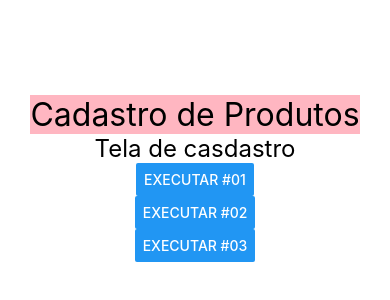
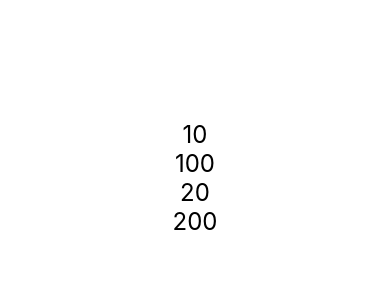
Before and after one commit to mahfreitas/ReactNative, a React Native app in the folder exercicios/: screen / in a window 390 px wide. Shown: the part 244-544 px from the top of the page. Built offline with nearby package versions, Linux system fonts and the light colour scheme.

Commit message:
useState e comunicação direta

```diff
--- a/exercicios/src/App.js
+++ b/exercicios/src/App.js
@@ -7,7 +7,7 @@
 */
 
 //importamos a VIEW para usar a tag como um container
-import { View  , StyleSheet} from 'react-native'
+import { View, StyleSheet } from 'react-native'
 
 /*
 Usado para usar componentes textuais em jsx
@@ -18,12 +18,16 @@
 Quando os componentes não foram exportados como padrão,(como em Multi os componentes 1 e 2) precisa usar o par de chaves para ler e o nome importa, precisa ser o mesmo nome do componente da função nomeada.
 Quando é exportado como padrão (como o Componente Oficial), eu posso escolher como vou chamar a importação desse componente( no caso Primeiro)
 */
-import  CompPadrao ,{ Comp1 , Comp2 } from './componentes/Multi'
-import  Primeiro from './componentes/Primeiro'
-import MaiorMenor from './componentes/MinMax'
-import Desafio from './componentes/DesafioAleatorio'
-import Title from './componentes/Titulo'
-import Botao from './componentes/Botao'
+
+//import CompPadrao, { Comp1, Comp2 } from './componentes/Multi'
+//import Primeiro from './componentes/Primeiro'
+//import MaiorMenor from './componentes/MinMax'
+//import Desafio from './componentes/DesafioAleatorio'
+//import Title from './componentes/Titulo'
+//import PrimeiroBotao from './componentes/Botao'
+//import Contador from './componentes/Contador'
+//import Nome from './componentes/AlteraNome'
+import Dad from './componentes/direta/Pai'
 
 
 
@@ -63,7 +67,7 @@
 }
 */
 
- // export default () => <Text>Primeiro Componente !!!!!</Text>
+// export default () => <Text>Primeiro Componente !!!!!</Text>
 
 // Todos as opcões são componentes funcionais (baseados em função)
 // Também existem componetes baseados em classes ( que em JS também são funções)
@@ -81,9 +85,26 @@
     <View style={style.App}>
 
 
-        <Title principal="Cadastro de Produtos" secundario="Tela de casdastro"></Title>
+        {/**Importei e estou instanciando o componente pai, e ele vai ter acesso ao componente filho */}
+        <Dad></Dad>
 
-        <Botao></Botao>
+
+
+        {/* testando useStates (Não userStates)
+        <Nome name1="Maria" name2="João"></Nome>
+        <Nome/>
+        */}
+
+        {/** chaves se não for string é porque quando são valores tipos primitivos , mas eu pesquisei e string também é um tipo primitivo?*/}
+
+        {/**
+        <Contador valorInicial= {100} passo={2}></Contador>
+        <Contador/>
+        */}
+
+        {/* <Title principal="Cadastro de Produtos" secundario="Tela de casdastro"></Title>
+
+        <PrimeiroBotao/> */}
 
 
 
@@ -93,7 +114,7 @@
          * passar parametros é como passar atributos em HTML, mas não esquece de usar chaves se não for string.
          */}
 
-         {/*
+        {/*
         <MaiorMenor Max="3" Min="1"/>
         <MaiorMenor Max={12} Min={6}/>
         <CompPadrao></CompPadrao>
@@ -107,7 +128,7 @@
          */}
 
         {
-         //   <Desafio Start={100} End={200}></Desafio>
+            //   <Desafio Start={100} End={200}></Desafio>
         }
 
 
@@ -122,8 +143,8 @@
     App: {
         // backgroundColor: '#A00',
         flexGrow: 1,
-        justifyContent: "center" ,// eixo principal - a coluna para mobile
+        justifyContent: "center",// eixo principal - a coluna para mobile
         alignItems: "center", // eixo cruzado - a linha para
-        padding : 20
+        padding: 20
     }
 })
--- /dev/null
+++ b/exercicios/src/componentes/AlteraNome.js
@@ -0,0 +1,27 @@
+import React , { useState }  from 'react'
+import { Text , Button } from 'react-native'
+import Estilo from './estilo'
+
+// useState é um hook , existem vários hooks
+// ele detecta quando há uma mudança no estado da variável e informa para a interface gráfica no momento certo.
+export default ({name1= "Mary",name2 = "Anne"})=>{
+
+    const [nome, setNome]= useState(name1)
+    // Nao altero diretamente o nome, eu chamo a função para fazer essa alteração
+    const altera1 = ()=>{setNome(name2)}
+    const altera2 = () =>{setNome(name1)}
+
+    return (
+        <>
+        <Text style={[Estilo.BGV, Estilo.txtGG]}>{nome}</Text>
+        <Button
+        title='Alterar'
+        onPress={altera1}
+        />
+        <Button
+        title='Alterar'
+        onPress={altera2}
+        />
+        </>
+    )
+}
--- a/exercicios/src/componentes/Botao.js
+++ b/exercicios/src/componentes/Botao.js
@@ -1,6 +1,7 @@
 import React from 'react'
 import { Button } from 'react-native'
 
+//testar se colocar arrow function vai funcionar ou precisa ser props por causa dos atributos do button
 export default props => {
 
     /**
--- /dev/null
+++ b/exercicios/src/componentes/Contador.js
@@ -0,0 +1,64 @@
+import React, { useState }from 'react'
+// UseState altera e notifica a interface gráfica sobre a alteração no momento certo
+import { Text, Button } from 'react-native'
+import Estilo from './estilo'
+
+export default ({valorInicial= 0, passo= 4 }) => { // usando destructuring para extrair os valores de props e passando valores padrão para o caso de não ser passado nenhum atributo da instancia do componente.
+
+    // const { valorInicial , passo } = props - opção de utilização de destructuring
+
+    //Este código faz o incremento, mas não altera a interface gráfica
+    /*
+    let numero = props.valorInicial
+    const inc = () => numero++
+    const dec = () => {
+        numero--
+        console.warn(numero)
+    }
+    */
+
+    //Alterando a interface gráfica a partir do estado atual da variável
+
+    const [valor,setValor] = useState(valorInicial)
+    // de acordo com o destructturing valor esta recebendo o valor inicial e setvalor
+
+
+    const inc = () => setValor(valor + passo)
+    const dec = () => setValor(valor - passo)
+
+    return (
+        <>
+            <Text style={Estilo.txtG}>{valor}</Text>
+            <Button title="SOMAR 1" onPress={inc} />
+            <Button title="SUBTRAIR 1" onPress={dec} />
+        </>
+    )
+}
+
+// ABOUT useState
+
+/**
+ * começou usando o destructuring de um array, porque?
+ *
+ * function useState(inicial){
+ *      return [inicial,function(){console.log("just a test")}]
+ * }
+ *
+ *  porque useState é uma função que retorna um array, onde na primeira posicão temos uma variável e na segunda posição temos uma função que altera a primeira posição.
+ *
+ * uma const vai receber a função useState, que vai retornar um array
+ *
+ * const array = useState(10)
+ *
+ * então na posicão inicial teremos o valor passado como parametro para a função e na segunda posicão teremos a função.
+ *
+ * se chamar a segunda posicão do array que é uma funcão ela vai retornar o console.
+ *
+ * const array[1]()
+ *
+ * nesse caso, se eu tiver um array com duas posições que vai receber o useState
+ *
+ * const [valor , setValor] = useState("teste")
+ * valor vai receber teste e set valor vai receber just a test
+ * porque a primeira posição recebe o valor da variável que eu passei como parametro e a segunda posição recebe o retorno da função da segunda posição, que neste caso é um console, mas na verdade vai ser uma funcão que altera o valor da variável que esta na primeira posição.
+ */
--- /dev/null
+++ b/exercicios/src/componentes/direta/Filho.js
@@ -0,0 +1,22 @@
+import React from 'react'
+import { Text } from 'react-native'
+import Estilo from '../estilo'
+
+export default props => {
+
+    // o componente filho esta esperando receber duas propriedades para usar nos dois componentes textuais jsx que estão dentro das tags de frangment
+    // quem vai passar essas propriedades? qualquer componente que fizer uso do componente filho (o componente que importar ele)
+    return (
+        <>
+            <Text style={Estilo.txtG}>{props.a}</Text>
+            <Text style={Estilo.txtG}>{props.b}</Text>
+        </>
+    )
+}
+
+// Comunicação direta é passar parametros de um componente pai para um componente filho a partir de propriedades
+
+/**
+ * Componente Pai é aquele que importa (o que esta acima),
+ * Componente filho é aquele que é importado(que esta abaixo)
+ */
--- /dev/null
+++ b/exercicios/src/componentes/direta/Pai.js
@@ -0,0 +1,22 @@
+import React from 'react'
+import { Text } from 'react-native'
+import Estilo from '../estilo'
+import Son from './Filho'
+
+// O componente pai passa valores para o componente filho fazendo uma comunicação direta
+// Quem são os componentes filhos? os componentes que estão sendo importados pelo componente
+export default props => {
+
+    // digamos que o componente pai tem valores que quer passar para o filho
+    // como ele tem acesso direto ao componente filho, porque ele tem instancia do componente, onde ele pode passar via propriedades parametros que pertence ao componente.
+    //passando dados para componentes que estão abaixo
+
+    let x = 10
+    let y = 100
+      return (
+          <>
+         <Son a={x} b={y}/>
+         <Son a={x+10} b={y+100}/>
+         </>
+       )
+}
```
Also changed, not shown: 3 other files (tests, documents, lock files or other folders).
